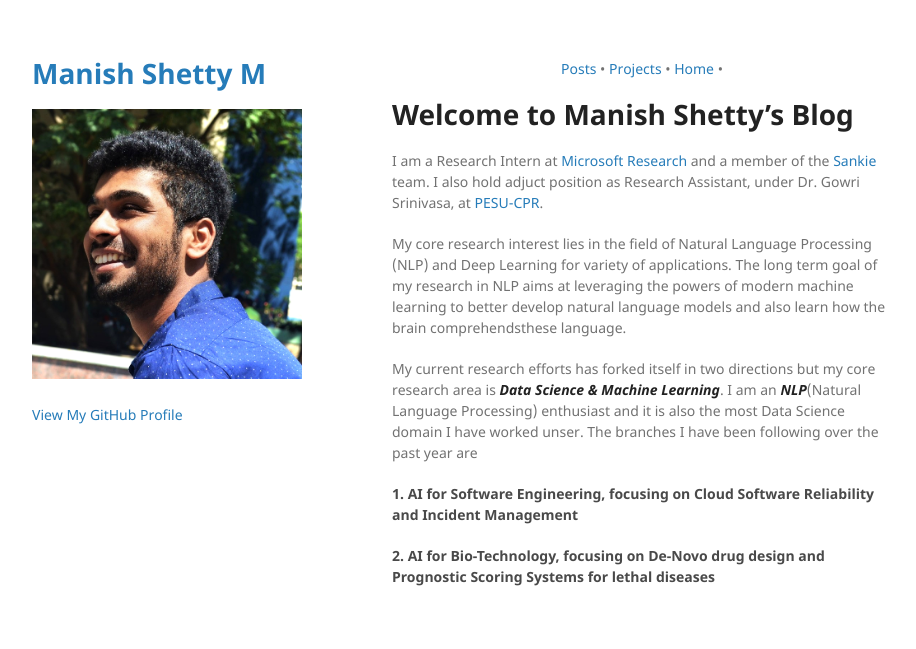
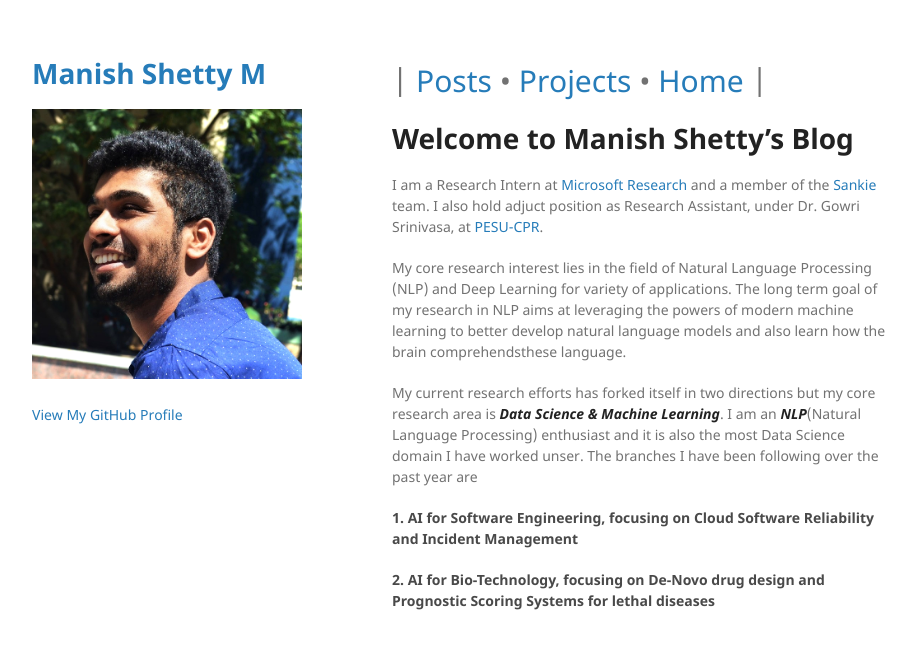
Before and after one commit to manishshettym/manishshettym.github.io, a Jekyll site: the page built from index.md, in a window 1280 px wide. Shown: the top 649 px of the page, without its empty margins (178-1094 px from the left). Built offline with Jekyll 4.4.1, drawn with Linux system fonts in a browser that asks for light colours; the repository's description, which GitHub fills in, is left out.

```diff
--- a/index.md
+++ b/index.md
@@ -2,10 +2,10 @@
 layout: default
 ---
 
-<p align="center">
-    <a href="./posts.html">Posts</a> •
-    <a href="./projects.html">Projects</a> •
-    <a href="./index.html">Home</a> •
+<p align="left" style="font-size:30px">
+    | <a href="./posts.html">Posts</a> •
+    <a href="./projects.html"> Projects</a> •
+    <a href="./index.html"> Home</a> |
 </p>
 
 
```
